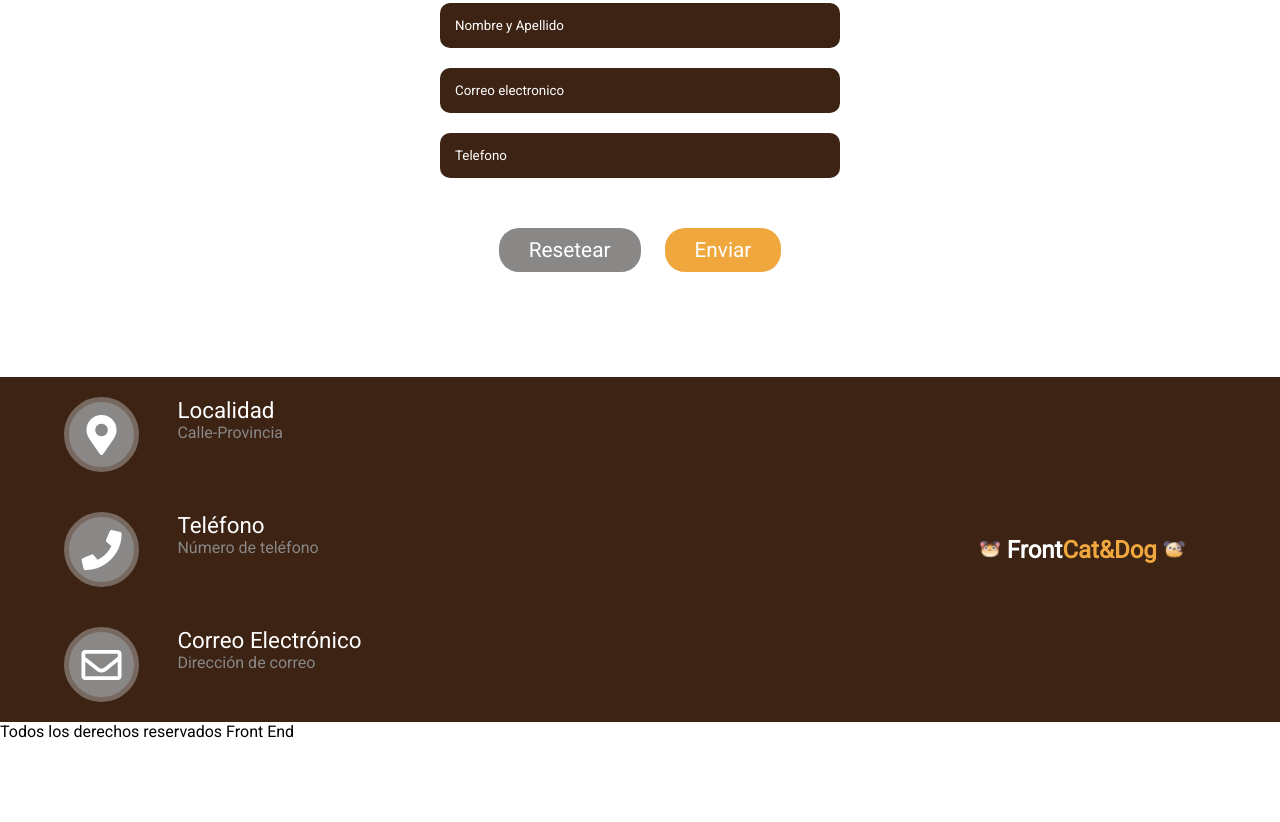
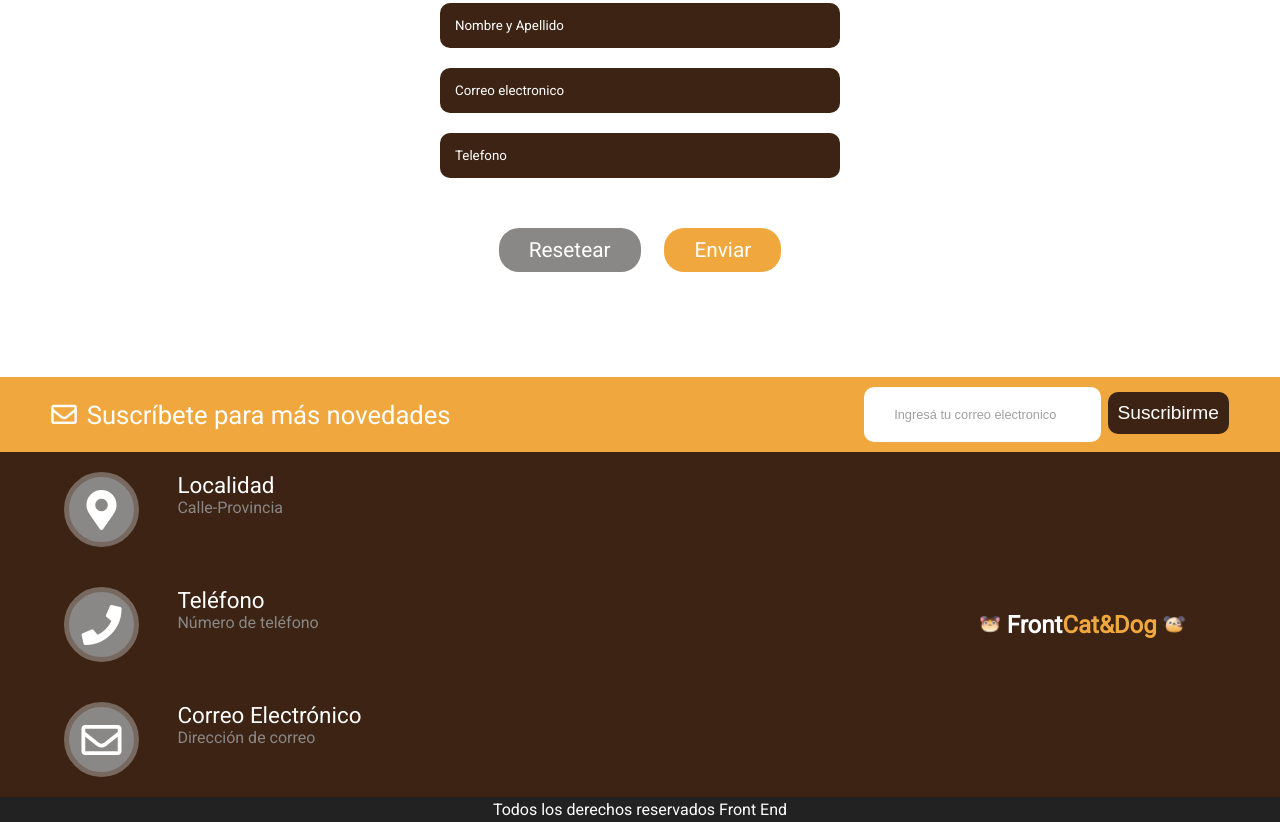
Before and after one commit to salosmc/Front-End, a plain HTML site: page Petshop/index.html in a window 1280 px wide. Shown: the part 1363-2185 px from the top of the page. Before the commit the page ends 2104 px from the top, so only its background shows below. Drawn offline with Linux system fonts and the light colour scheme.

Commit message:
actualizacion petshop

```diff
--- a/Petshop/css/style.css
+++ b/Petshop/css/style.css
@@ -15,6 +15,7 @@ a{
 
 body{
     min-width: 400px;
+    font-family: 'Roboto', sans-serif;
 }
 
 /*header*/
@@ -225,6 +226,8 @@ h2{
     flex-wrap: wrap;
 }
 
+/*Formulario*/
+
 .form-style{
     margin: 50px;
 }
@@ -285,11 +288,45 @@ h2{
 }
 
 /*footer*/
+.footter-subscripcion{
+    display: flex;
+    justify-content: space-between;
+    align-items: center;
+    background-color: #F0A83E;
+    color: #FFFFFF;
+    padding: 10px 4vw;
+    font-family: 'Roboto';
+    font-size: 1.6rem;
+}
+
+.footter-subscripcion p i{
+    margin-right: 10px;
+}
+
+.footter-subscripcion form input[type="Email"]{
+    border:none;
+    border-radius: 10px;
+    padding: 20px 30px;
+}
+.footter-subscripcion form input[type="submit"]{
+    border:none;
+    border-radius: 10px;
+    padding: 10px;
+    background-color: #3C2313;
+    color:#FFFFFF;
+    font-size: 1.2rem;
+}
+
+
+.footter-subscripcion form input[type="Email"]::placeholder{
+    color: #A0A0A0;
+    font-size: 0.8rem;
+}
+
+
 .footter-contacto{
-
     display: flex;
     flex-direction: column;
-
 }
 
 .footter-style p{
@@ -349,6 +386,15 @@ h2{
     margin: 50px 5vw;
 }
 
+.footter-copry{
+    display: flex;
+    background-color: #222222;
+    justify-content: center;
+    padding: 3px;
+    color: #FFFFFF;
+}
+
+
 /*Aplicamos medias Queries*/
 
 @media (max-width: 830px){
@@ -362,20 +408,19 @@ h2{
 
 /*ANIMACIONES............*/
  .header-style .logo-style{
-    animation: traslacion-logo 3.3s 1s;
-}
+    animation: traslacion-logo 2s 0.9s ; /*1er tiempo que dura*/
+} /*2do tiempo en el que inicia*/
 
  .header-style .logo-style img[src="img/Cat.png"]{
-
-    animation: traslacion-cat 2.5s linear;
+    animation: traslacion-cat 2s linear;
 }
 
 @keyframes traslacion-cat{
     0%{
-       transform: translate(-100px) rotate(-180deg);
+       transform: translate(-5vw) rotate(-180deg);
     }
    50%{
-       transform: translate(1vw) ;
+       transform: translate(11px) ;
     }
 }
 
@@ -387,3 +432,39 @@ h2{
         transform: translate(1vw);
     }
 }
+
+
+/*Footer*/
+
+/* .footter-style .logo-style img[src="img/Dog.png"]:hover{
+    animation: traslacion-dog 2s;
+} */
+
+
+
+.footter-style .logo-style:hover img[src="img/Dog.png"]{
+    animation: traslacion-dog 3s ;
+}
+
+.footter-style .logo-style:hover {
+    animation: traslacion-logo-footter 1s;
+}
+
+
+@Keyframes traslacion-dog {
+    0%{
+        transform: translate(-11px);
+    }
+    100%{
+        transform: translate(200px) rotate(1turn);
+    }
+}
+
+@keyframes traslacion-logo-footter{
+    0%{
+        transform: scale(0.8) translate(0);
+    }
+    50%{
+        transform: scale(0.8) translate(1vw);
+    }
+}
--- a/Petshop/index.html
+++ b/Petshop/index.html
@@ -52,20 +52,15 @@
             <i class="fas fa-bars"></i>
         </div>
 
-
     </div>
     <main>
 
         <section class = "banner-style"> <!--banner accion-->
-            <!-- <ul>
-                <li>¡Es un placer tenerte aquí!</li>
-                <li>¡Comederos en descuento!</li>
-                <li>COMEDEROS</li>
-            </ul> -->
+
             <div class= "info-banner">
                 <p class="welcome-style">¡Es un placer tenerte aquí!</p>
                 <p class="legend-banner">¡Comederos en descuento!</p>
-                <p class="boton-welcom">COMEDEROS</p>
+                <a href="#" class="boton-welcom">COMEDEROS</a>
             </div>
         </section>
         <section class ="productos"> <!--Productos destacados-->
@@ -120,6 +115,16 @@
     </main>
 
     <footter>
+        <div class="footter-subscripcion">
+            <p><i class="far fa-envelope"></i>Suscríbete para más novedades</p>
+            <form action="#" method="POST">
+                <label for="Email"></label>
+                <input type="Email" name= "Email" id=Email placeholder="Ingresá tu correo electronico">
+                <label for="Suscribirse"></label>
+                <input type="submit" name="Suscribirse" id="Suscribirse" value="Suscribirme">
+            </form>
+
+        </div>
         <div class="footter-style">
             <div class="footter-contacto">
                 <div class="icon-info-footter">
@@ -162,7 +167,9 @@
                 <img src="img/Dog.png" alt="Img_Cat">
             </div>
         </div>
-        <p>Todos los derechos reservados Front End</p>
+        <div class="footter-copry">
+            <p>Todos los derechos reservados Front End</p>
+        </div>
     </footter>
 </body>
 </html>
```
